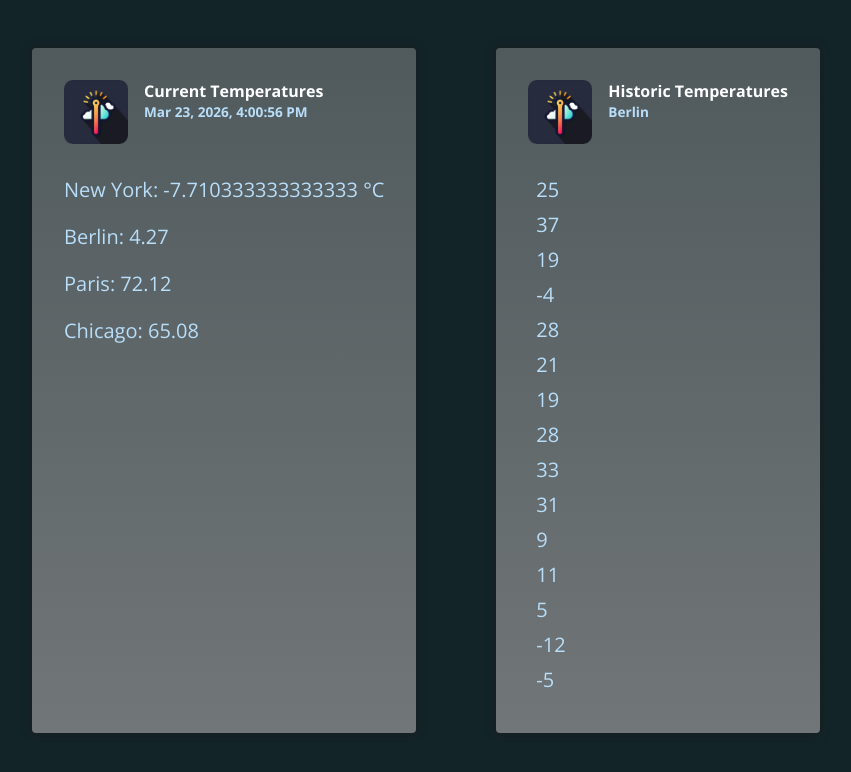
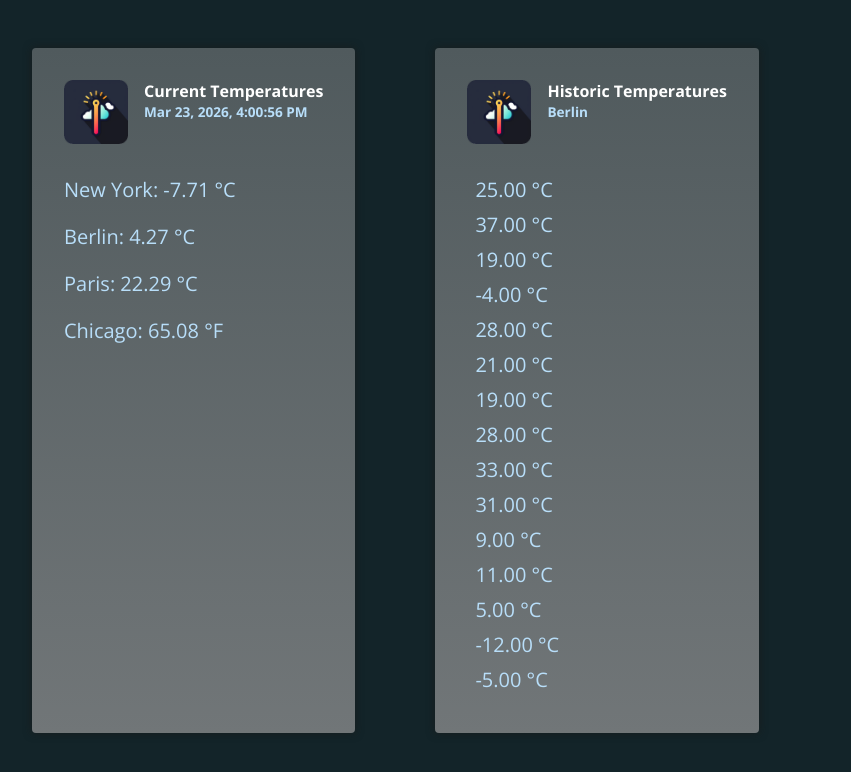
Before and after one commit to samyuktha2002/new-angular-project-pipes, an Angular app: page / in a window 1280 px wide. Shown: the top 772 px of the page, without its empty margins (168-1019 px from the left). Built offline with nearby package versions, Linux system fonts and the light colour scheme.

Commit message:
chaining pipes

```diff
--- a/src/app/app.component.html
+++ b/src/app/app.component.html
@@ -8,9 +8,9 @@
       </div>
     </header>
     <p>New York: {{ currentTemperaturs.newYork | temp:'fah':'cel' }}</p>
-    <p>Berlin: {{ currentTemperaturs.berlin | number: '1.1-2' }}</p>
-    <p>Paris: {{ currentTemperaturs.paris | number: '1.1-2' }}</p>
-    <p>Chicago: {{ currentTemperaturs.chicago | number: '1.1-2' }}</p>
+    <p>Berlin: {{ currentTemperaturs.berlin | temp: 'cel' }}</p>
+    <p>Paris: {{ currentTemperaturs.paris | temp:'fah':'cel' }}</p>
+    <p>Chicago: {{ currentTemperaturs.chicago | temp:'fah' }}</p>
   </article>
 
   <article class="temperatures">
@@ -23,7 +23,7 @@
     </header>
     <ul>
       @for (temperature of historicTemperatures; track temperature) {
-      <li (click)="onReset($index)">{{ temperature }}</li>
+      <li (click)="onReset($index)">{{ temperature | temp: 'cel'}}</li>
       }
     </ul>
   </article>
--- a/src/app/temperature.pipe.ts
+++ b/src/app/temperature.pipe.ts
@@ -31,6 +31,6 @@ export class TemperaturePipe implements PipeTransform {
             symbol = outputType === 'cel' ? '°C' : '°F';
         }
 
-        return `${outputTemp} ${symbol}`;
+        return `${outputTemp.toFixed(2)} ${symbol}`;
     }
 }
```
